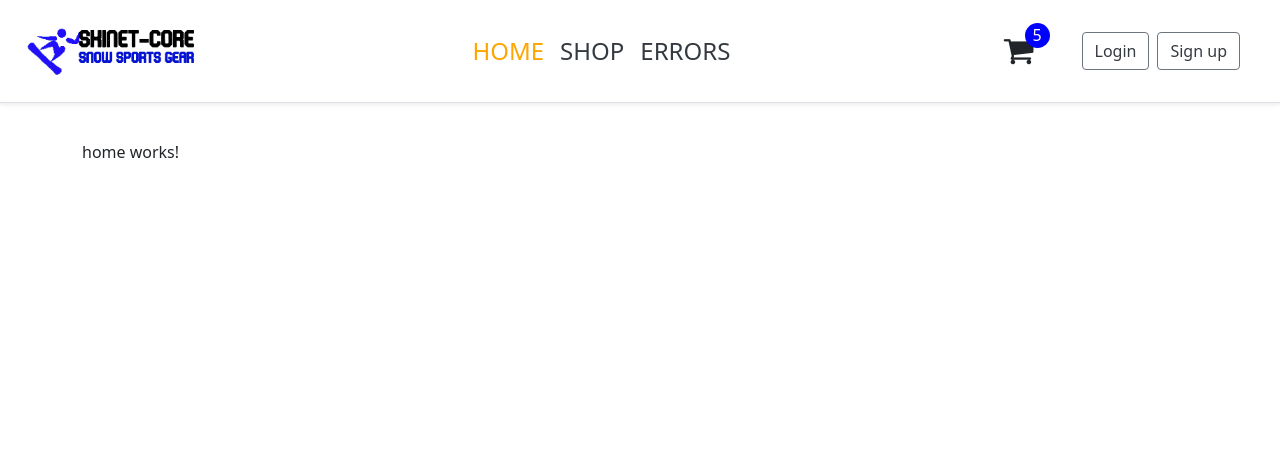
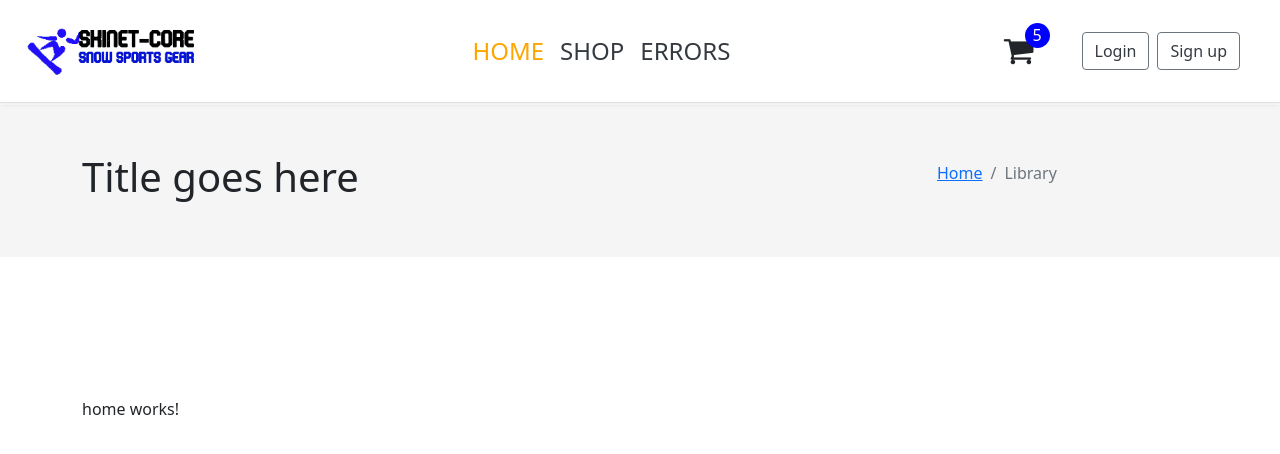
Before and after one commit to Fudal96/Skinet, an Angular app in the folder client/: page / in a window 1280 px wide. Shown: the top 454 px of the page. Built offline with nearby package versions, Linux system fonts and the light colour scheme.

Commit message:
S12/124 - Adding a section header

```diff
--- a/client/src/app/app.component.html
+++ b/client/src/app/app.component.html
@@ -1,4 +1,5 @@
 <app-nav-bar></app-nav-bar>
+<app-section-header></app-section-header>
 
 <div class="container" style="margin-top: 140px;">
 
--- /dev/null
+++ b/client/src/app/core/section-header/section-header.component.html
@@ -0,0 +1,17 @@
+<section class="py-5" style="margin-top: 105px; background-color: #f5f5f5;">
+  <div class="container">
+    <div class="row d-flex align-items-center">
+      <div class="col-9">
+        <h1>Title goes here</h1>
+      </div>
+      <div class="col-3">
+        <nav>
+          <ol class="breadcrumb">
+            <li class="breadcrumb-item"><a href="#">Home</a></li>
+            <li class="breadcrumb-item active" aria-current="page">Library</li>
+          </ol>
+        </nav>
+      </div>
+    </div>
+  </div>
+</section>
```
Also changed, not shown: client/src/app/core/core.module.ts (+5 -2 lines), client/src/app/core/section-header/section-header.component.ts (added, +10 -0 lines), client/src/app/core/section-header/section-header.component.scss (added).
